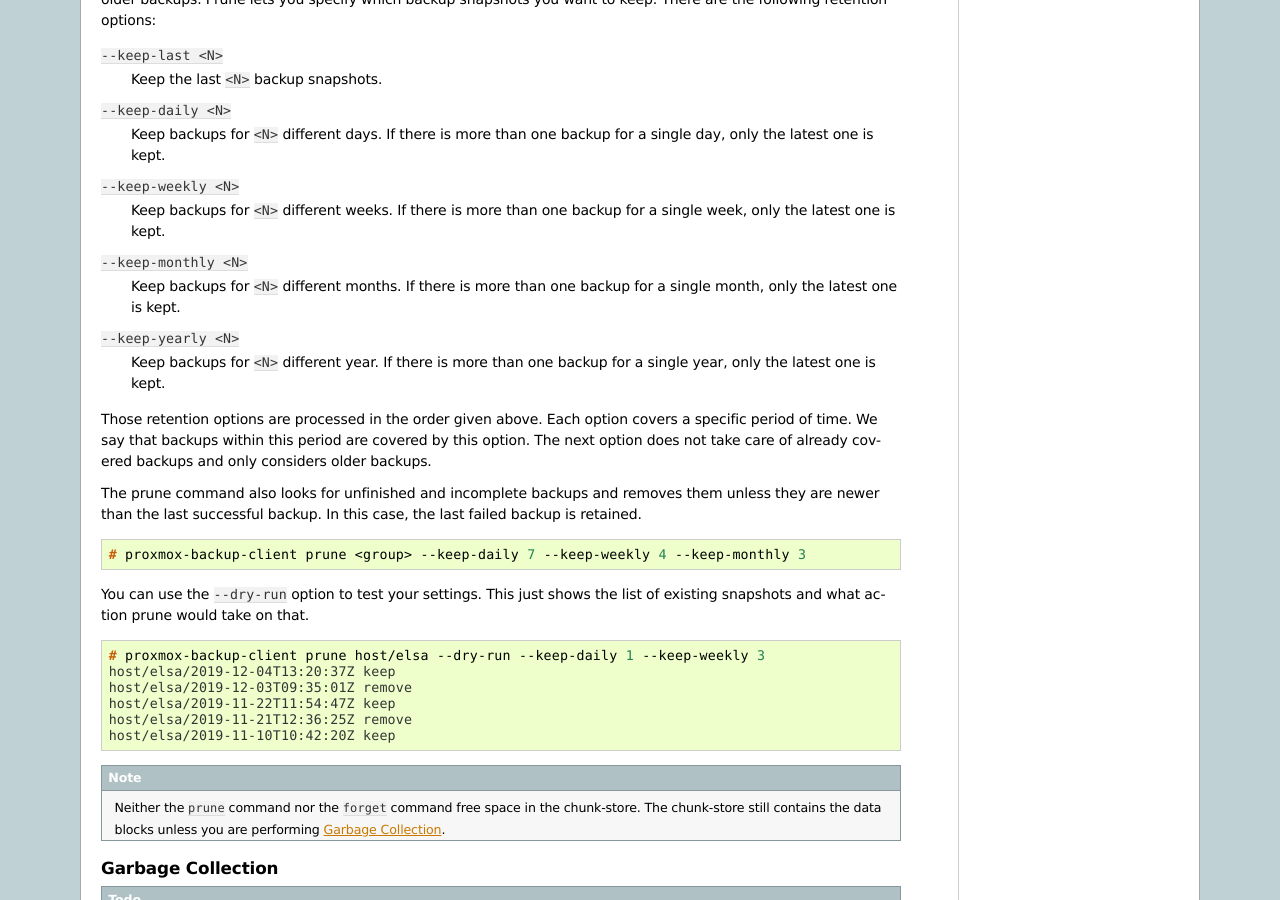
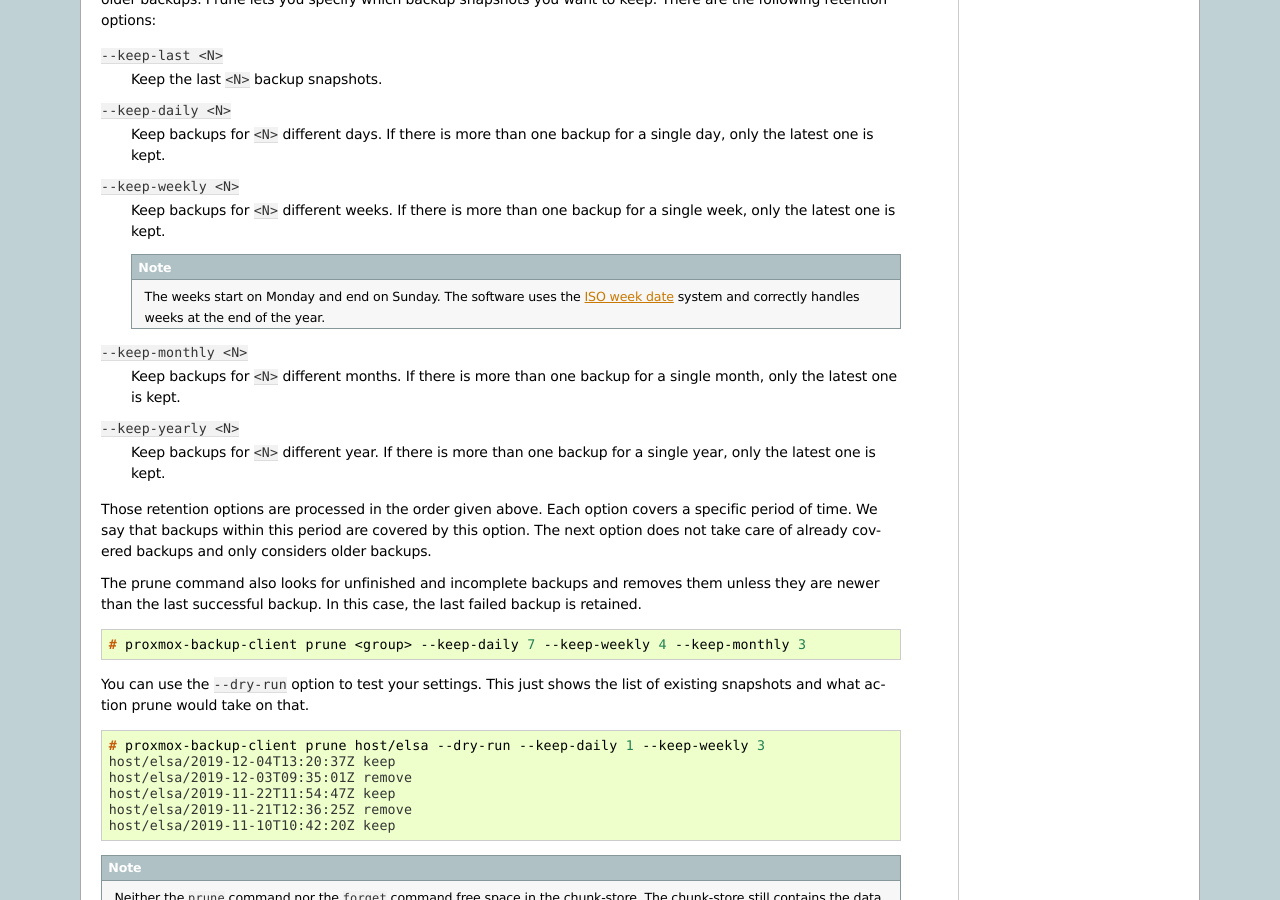
Before and after one commit to proxmox/proxmox-backup, a Sphinx documentation site: the page built from docs/administration-guide.rst, in a window 1280 px wide and 900 px high, scrolled down 5645 px. Built offline with Sphinx 7.4.7, drawn with Linux system fonts in a browser that asks for light colours.

Commit message:
docs/administration-guide.rst: add hint about ISO week date

```diff
--- a/docs/administration-guide.rst
+++ b/docs/administration-guide.rst
@@ -433,6 +433,10 @@
   Keep backups for ``<N>`` different weeks. If there is more than one
   backup for a single week, only the latest one is kept.
 
+  .. note:: The weeks start on Monday and end on Sunday. The software
+     uses the `ISO week date`_ system and correctly handles weeks at
+     the end of the year.
+
 ``--keep-monthly <N>``
   Keep backups for ``<N>`` different months. If there is more than one
   backup for a single month, only the latest one is kept.
--- a/docs/epilog.rst
+++ b/docs/epilog.rst
@@ -34,3 +34,4 @@
 
 .. _RFC3399: https://tools.ietf.org/html/rfc3339
 .. _UTC: https://en.wikipedia.org/wiki/Coordinated_Universal_Time
+.. _ISO Week date: https://en.wikipedia.org/wiki/ISO_week_date
```
